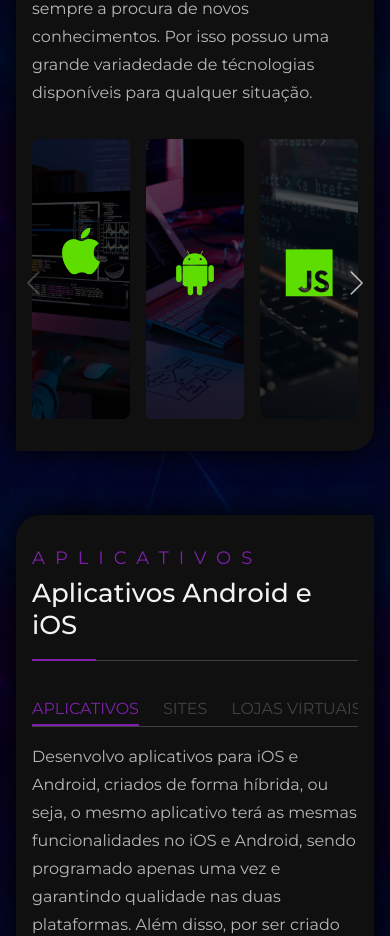
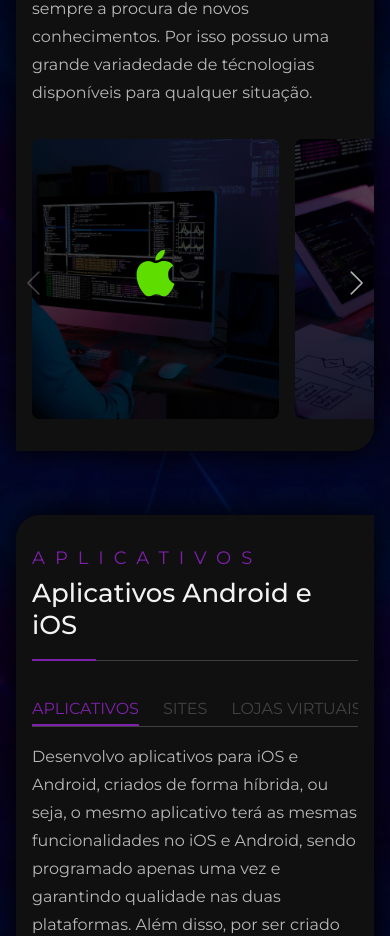
Before and after one commit to pedroni/pedroni, a Next.js app: page / in a window 390 px wide. Shown: the part 1555-2491 px from the top of the page. Built offline with nearby package versions, Linux system fonts and the light colour scheme.

Commit message:
better swiper view on mobile

```diff
--- a/components/HomeSkills.js
+++ b/components/HomeSkills.js
@@ -121,7 +121,7 @@ export const HomeSkillsSwiper = () => {
           marginTop: 32
         }}
         navigation
-        slidesPerView={3}
+        slidesPerView={1.3}
         onSwiper={setSwiper}
         breakpoints={{
           400: {
```
